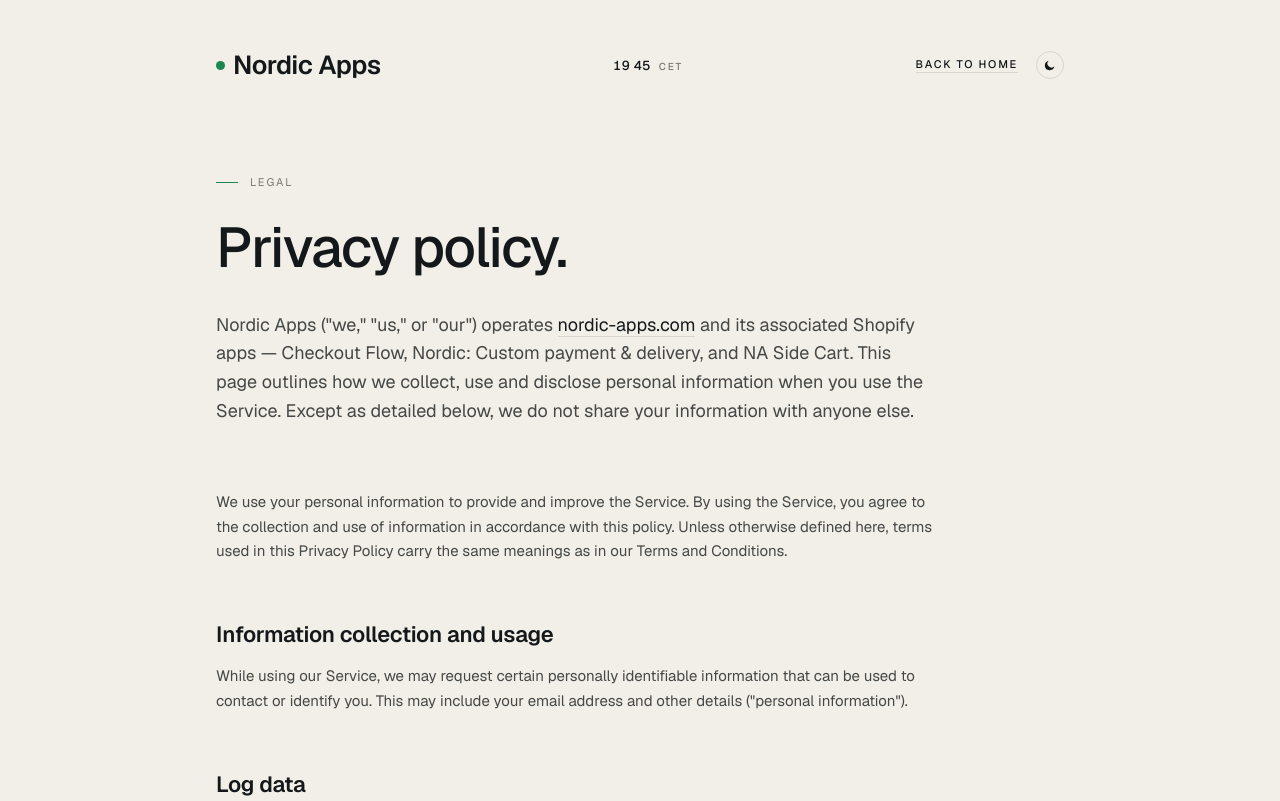
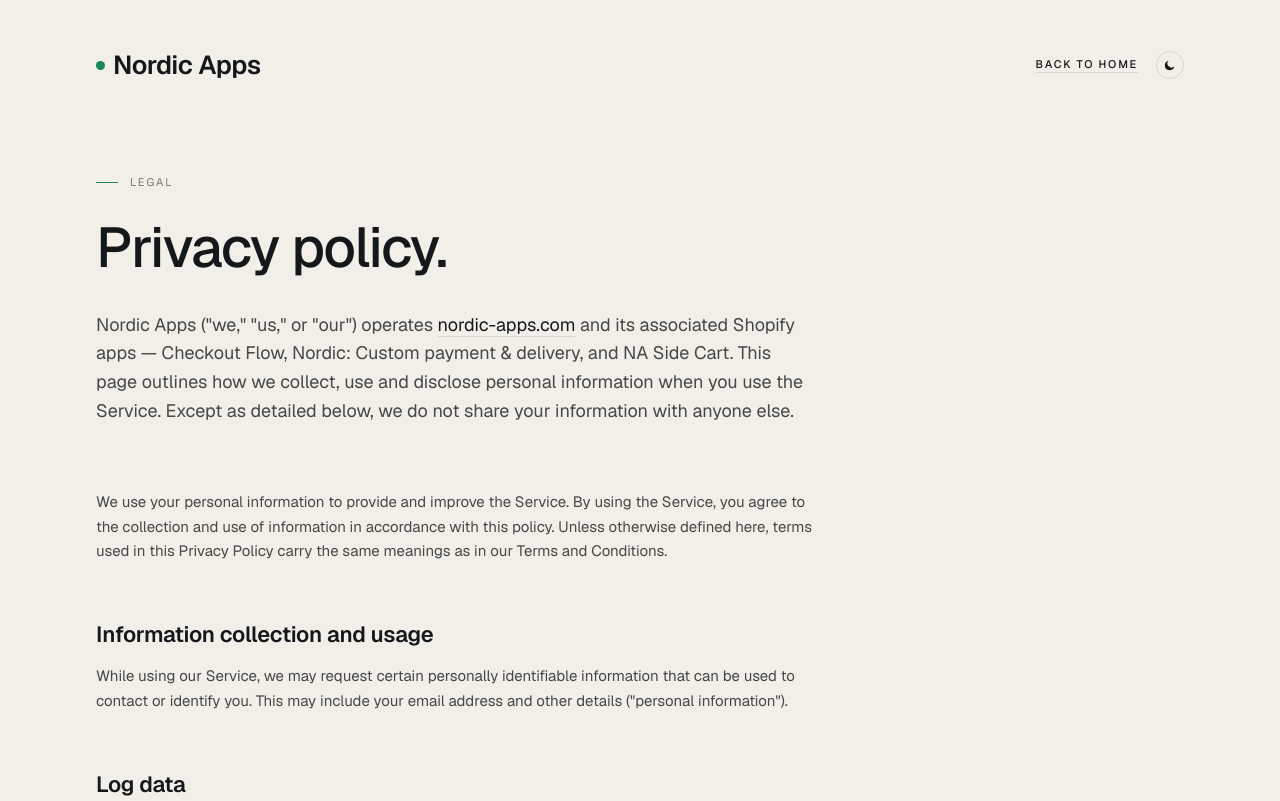
Before and after one commit to eightonemedia/nordic-apps-landing, a plain HTML site: page privacy-policy.html in a window 1280 px wide. Shown: the top 801 px of the page. Drawn offline with nearby package versions, Linux system fonts and the light colour scheme.

Commit message:
Widen to 1200px max-width, remove header timestamp

```diff
--- a/privacy-policy.html
+++ b/privacy-policy.html
@@ -42,7 +42,7 @@
     a { color: inherit; }
 
     .wrap {
-      max-width: 960px;
+      max-width: 1200px;
       margin: 0 auto;
       padding: 51px 56px 96px;
     }
@@ -79,24 +79,7 @@
       line-height: 1;
     }
 
-    .header-center {
-      display: inline-flex;
-      align-items: baseline;
-      gap: 8px;
-      font-weight: 500;
-      font-size: 13px;
-      letter-spacing: 0.04em;
-      color: var(--ink);
-      font-variant-numeric: tabular-nums;
-    }
-    .clock-tz {
-      font-size: 10px;
-      letter-spacing: 0.18em;
-      color: var(--muted);
-      text-transform: uppercase;
-    }
-
-    .header-right {
+.header-right {
       display: inline-flex;
       align-items: center;
       gap: 18px;
@@ -223,7 +206,6 @@
       h1 { font-size: 40px; }
       .lede { font-size: 16px; margin-bottom: 48px; }
       footer { flex-direction: column; align-items: flex-start; gap: 8px; }
-      .header-center { display: none; }
     }
   </style>
 </head>
@@ -234,11 +216,7 @@
         <span class="logo-dot"></span>
         <span class="logo-name">Nordic Apps</span>
       </a>
-      <div class="header-center">
-        <span id="clock-time">— —</span>
-        <span class="clock-tz">CET</span>
-      </div>
-      <div class="header-right">
+<div class="header-right">
         <a class="nav-link" href="index.html">Back to home</a>
         <button class="theme-btn" id="theme-btn" aria-label="Switch to dark mode">
           <svg id="icon-moon" width="14" height="14" viewBox="0 0 16 16" fill="none">
@@ -395,20 +373,6 @@
       });
     })();
 
-    // CET clock
-    (function () {
-      var fmt = new Intl.DateTimeFormat('en-GB', {
-        timeZone: 'Europe/Copenhagen',
-        hour: '2-digit', minute: '2-digit', hour12: false
-      });
-      function update() {
-        var parts = fmt.format(new Date()).split(':');
-        var el = document.getElementById('clock-time');
-        if (el) el.textContent = parts[0] + ' ' + parts[1];
-      }
-      update();
-      setInterval(update, 15000);
-    })();
   </script>
 </body>
 </html>
```
Also changed, not shown: index.html (+2 -37 lines).
